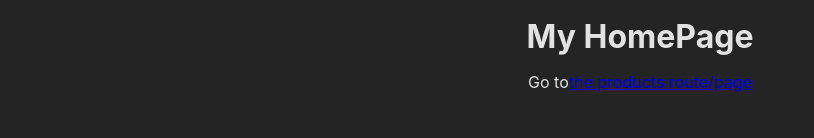
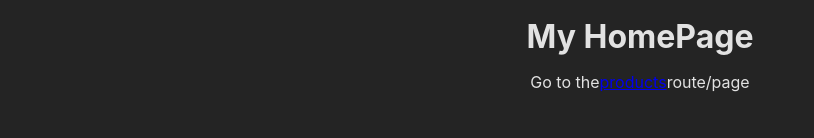
Before and after one commit to Tsitsey91/React-Complete-Guide-Course, a React (Create React App) app: page / in a window 1280 px wide. Shown: the part 162-300 px from the top of the page, without its empty margins (0-814 px from the left). Built offline with nearby package versions, Linux system fonts and the light colour scheme.

Commit message:
RootLayout(+nested layouts) + added ErrorPage to display for wrong routes

```diff
--- a/package.json
+++ b/package.json
@@ -8,7 +8,7 @@
     "@testing-library/user-event": "^13.5.0",
     "react": "^18.2.0",
     "react-dom": "^18.2.0",
-    "react-router-dom": "^6.14.1",
+    "react-router-dom": "^6.15.0",
     "react-scripts": "5.0.1",
     "web-vitals": "^2.1.4"
   },
--- a/src/App.js
+++ b/src/App.js
@@ -2,16 +2,20 @@ import { createBrowserRouter, createRoutesFromElements, Route, RouterProvider }
 import HomePage from './pages/Home';
 import Products from './pages/Products';
 import RootLayout from './pages/Root';
+import ErrorPage from './pages/Error';
 
 //1st way
 const router = createBrowserRouter([
+  //list of objects, every object defines a route
   {
     path: '/',
     element: <RootLayout />,
+    // so that RootLayout acts as a wrapper of the below components
     children: [
       { path: '/', element: <HomePage /> },
       { path: '/products', element: <Products /> }
-    ]
+    ],
+    errorElement: <ErrorPage />
   },
 ])
 
--- a/src/index.css
+++ b/src/index.css
@@ -48,3 +48,8 @@ ul {
   margin: 0;
   padding: 0;
 }
+
+main {
+  margin: 2rem auto;
+  text-align: center;
+}
--- /dev/null
+++ b/src/pages/Error.js
@@ -0,0 +1,13 @@
+import NavigationBar from "../components/NavigationBar"
+
+const ErrorPage = () => {
+    return <>
+        <NavigationBar />
+        <main>
+            <h1>An error occured!</h1>
+            <p>Could not find this page!</p>
+        </main>
+    </>
+}
+
+export default ErrorPage
--- a/src/pages/Home.js
+++ b/src/pages/Home.js
@@ -9,8 +9,9 @@ function HomePage() {
     return (
         <div>
             <h1>My HomePage</h1>
-            <p>Go to
-                <Link to='/products'>the products route/page</Link>
+            <p>Go to the
+                <Link to='/products'>products</Link>
+                route/page
             </p>
         </div>
     )
--- a/src/pages/Root.js
+++ b/src/pages/Root.js
@@ -1,16 +1,15 @@
 import React from 'react'
 import { Outlet } from 'react-router-dom'
 import NavigationBar from '../components/NavigationBar'
-import classes from './Root.module.css'
 
 function RootLayout() {
   return (
     <>
-    <h1>RootLayout Layout</h1>
-    <NavigationBar/>
-    <main className={classes.content}>
-    <Outlet/>
-    </main>
+      <h1>RootLayout Layout</h1>
+      <NavigationBar />
+      <main>
+        <Outlet />
+      </main>
     </>
   )
 }
--- a/src/pages/Root.module.css
+++ /dev/null
@@ -1,4 +0,0 @@
-.content {
-    margin: 2rem auto;
-    text-align: center;
-}
```
Also changed, not shown: 1 other file (tests, documents, lock files or other folders).
